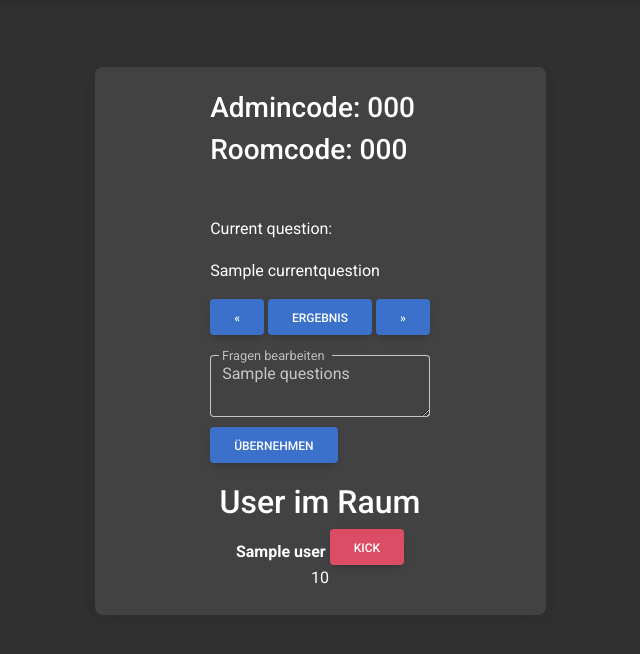
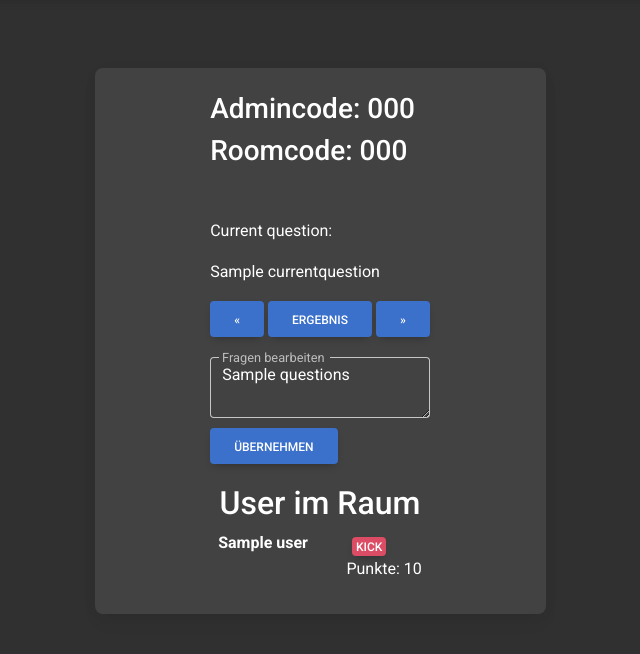
Before and after one commit to Nerfned/NichtKahoot, a Flask app: template templates/admin.html in a window 1280 px wide. Shown: the part 59-713 px from the top of the page, without its empty margins (320-960 px from the left). Run offline with Flask 3, Linux system fonts and the light colour scheme; the template is opened without the code that fills it: most values are stand-ins (such as "Sample title", 1, 10 or a date in 2020); some libraries are stand-ins or nearby versions.

Commit message:
Trying kicking user

```diff
--- a/main.py
+++ b/main.py
@@ -100,7 +100,9 @@ def admin():
 
     tempusers = []
     for name, score in users.items():
+        tempusers.sort(score)
         tempusers.append({"name": name, "score": score["score"] })
+
 
     return render_template("admin.html", admincode=adminroom, usercode=room, questions=questions, currentquestion=currentquestion, users=tempusers)
 
@@ -212,6 +214,12 @@ def adminChange(data):
 
     updateQuestions(adminroom)
 
+@socketio.on("userKick")
+def userKick(name):
+       room = session.get("room")
+       if room in rooms:
+            del rooms[room]["members"][name]
+
 
 ################### User Actions
 
--- a/static/css/style.css
+++ b/static/css/style.css
@@ -1,5 +1,7 @@
 
-
+.form-outline .form-control {
+    color: var(--mdb-surface-color);
+}
 
 .Preffered-Action .Option {
     margin: 5px;
@@ -51,7 +53,13 @@
     margin-bottom: 5px;
 }
 
-
+.kick-button {
+    margin-right: 30px;
+    padding: 4px;
+    padding-top: 1px;
+    margin-top: 4px;
+    height: 19px;
+}
 .message-box {
     /* border-color: black; */
     border-width: 2px;
@@ -71,15 +79,23 @@
     width: 100%;
 }
 
+.admin-user-hub {
+    margin-bottom: 15px;
+}
 .inputs {
     padding: 10px;
     display: flex;
+}
+.user {
+    margin-top: -15px;
 }
 
 h2 {
     text-align: center;
 }
-
+.admin-function {
+    margin-top: -10px;
+}
 #message {
     flex: 1;
 }
@@ -102,6 +118,13 @@ h2 {
     text-align: center;
     /* color: white; */
 }
+.admin-user {
+    text-align: start;
+}
+.admin-score {
+    text-align: end;
+}
+
 
 #admin-commit {
     margin-top: 10px;
--- a/templates/admin.html
+++ b/templates/admin.html
@@ -19,7 +19,9 @@
     </div>
 
     <div class="quiz-control">
-        <p>Current question: <br><div id="currentquestion">{{currentquestion}}</div></p>
+        <p>Current question: <br>
+        <div id="currentquestion">{{currentquestion}}</div>
+        </p>
         <button class="btn btn-primary" id="button-prev" name="previous" onclick="previous()">&laquo;</button>
         <button class="btn btn-primary" id="results" name="results">Ergebnis</button>
         <button class="btn btn-primary" id="button-next" name="next" onclick="next()">&raquo;</button>
@@ -34,18 +36,28 @@
     </div>
 
     <div class="connected-users center">
-        <h2>User im Raum</h2>
+        <h2 class="admin-user-hub">User im Raum</h2>
         <div class="users" id="users">
             {% for user in users %}
             <div class="user" id="{{user.name}}">
-                <strong>{{user.name}}</strong>
-                <button class="kick-button btn btn-danger" name="kick" value="{{user.name}}">Kick</button>
-                <div class="score">{{user.score}}</div>
+                <div class="d-flex p-2  justify-content-between">
+                    <strong class="admin-user">{{user.name}}</strong>
+                    <div class="justify-content-between">
+                        <button class="kick-button btn btn-danger" name="kick" onClick="kickUser(user.name)" value="{{user.name}}">Kick</button>
+                        <div class="admin-score">Punkte: {{user.score}}</div>
+                    </div>
+                </div>
+            </div>
         </div>
         {% endfor %}
     </div>
 </div>
 
+
+
+</div>
+</div>
+</div>
 <!-- JavaScript dies das -->
 <script type="text/javascript">
     var socketio = io();
@@ -55,9 +67,12 @@
     const DisplayUser = (name, score) => {
         const content = `
             <div class="user" id="${name}">
-            <strong>${name}</strong>
-            <button class="kick-button btn btn-danger" name="kick" value="${name}">Kick</button>
-            <div class="score">${score}</div>
+                <div class="d-flex p-2  justify-content-between">
+                        <strong class="admin-user">${name}</strong>
+                          <div class="d-flex p-2  justify-content-between admin-function">
+                        <button class="kick-button btn btn-danger" name="kick" onClick="kickUser(${name.value})" value="${name}">Kick</button>
+                        <div class="admin-score">Punkte: ${score}</div>
+                </div>
             </div>
         `;
 
@@ -67,7 +82,7 @@
     const setError = (errormsg) => {
         const errorfield = document.getElementById("error");
 
-            if (errorfield != null){
+        if (errorfield != null) {
             errorfield.innerHTML = errormsg;
             return;
         }
@@ -109,6 +124,13 @@
         alert("Commit Sent");
     }
 
+    const kickUser = (user) => {
+        console.log(user)
+
+        socketio.emit("userKick", {data: user});
+        document.getElementById(name).remove();
+    };
+
     ///////////////////////////////////////////////////////////// Sockets
 
     socketio.on("error", (data) => {
@@ -125,11 +147,12 @@
     });
 
     socketio.on("userLeve", (data) => {
+        console.log(data.name);
         RemoveUser(data.name);
     });
 
     socketio.on("changeScore", (data) => {
-            document.getElementById(data.name).getElementsByClassName("score")[0].textContent = data.score;
+        document.getElementById(data.name).getElementsByClassName("admin-score")[0].textContent = data.score;
     });
 </script>
 </div>
```
Lines whose indentation alone changed are shown as unchanged.
